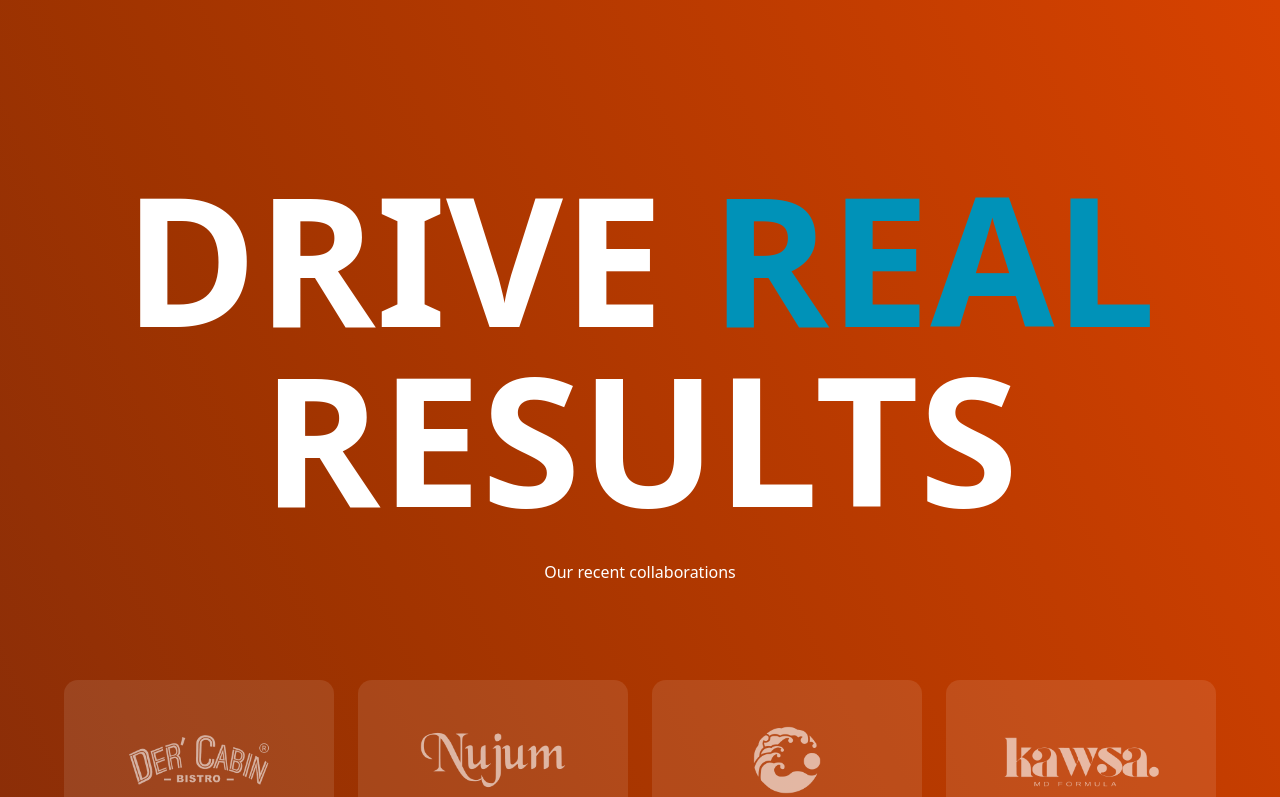
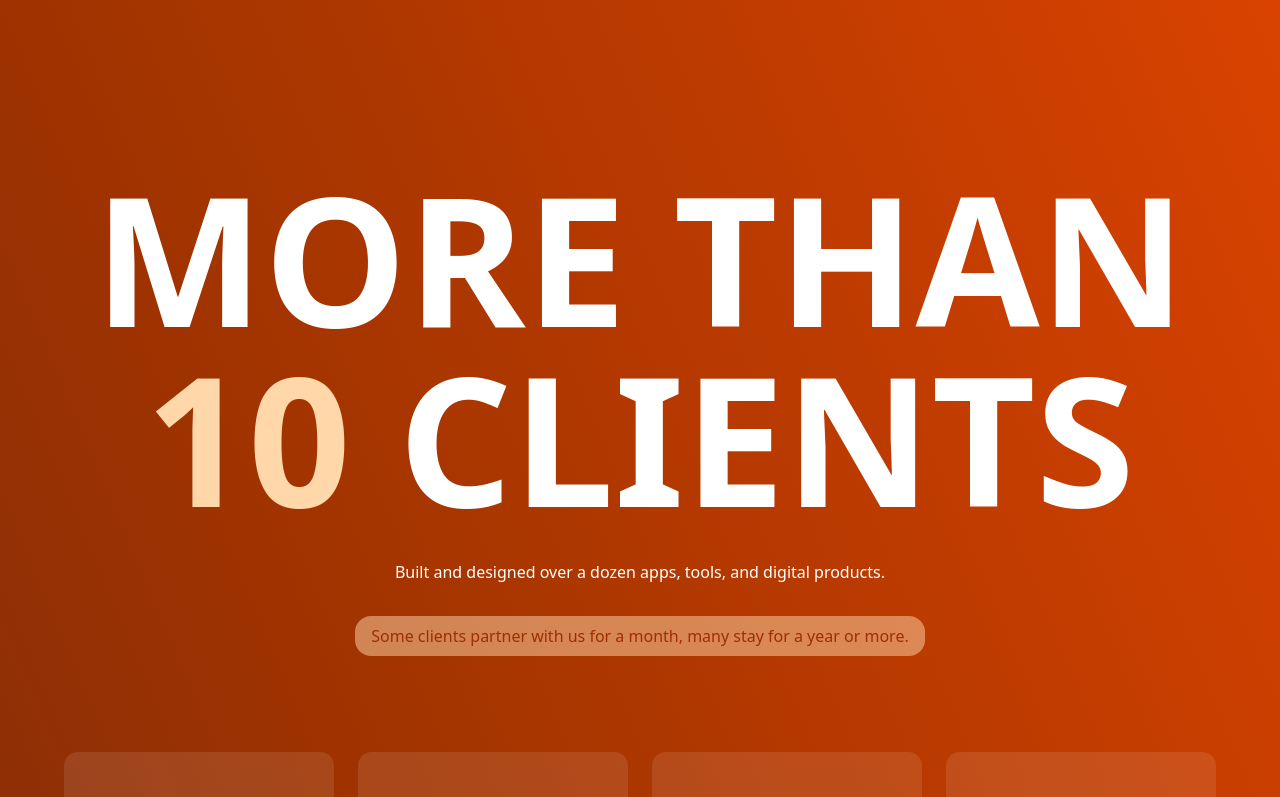
Before and after one commit to citrusarc/citrus-arc-studio-website, a Next.js app: page / in a window 1280 px wide. Shown: the part 1360-2157 px from the top of the page. Built offline with nearby package versions, Linux system fonts and the light colour scheme.

Commit message:
update landing page

```diff
--- a/components/sections/Overview.tsx
+++ b/components/sections/Overview.tsx
@@ -1,5 +1,8 @@
+"use client";
+
 import Image from "next/image";
 import Link from "next/link";
+import CountUp from "@/components/ui/CountUp";
 
 const images = [
   {
@@ -32,14 +35,28 @@ const images = [
 export default function OverviewSection() {
   return (
     <section className="flex flex-col gap-16 sm:gap-24 px-4 py-24 sm:py-64 items-center text-center text-white">
-      <div className="flex flex-col gap-4 sm:gap-8">
-        <h2 className="text-6xl sm:text-[180px] font-bold">
-          DRIVE <span className="text-cyan-600">REAL</span> RESULTS
+      <div className="flex flex-col gap-4 sm:gap-8 items-center">
+        <h2 className="text-5xl sm:text-[180px] font-bold">
+          MORE THAN <br />
+          <CountUp
+            from={0}
+            to={10}
+            separator=","
+            direction="up"
+            duration={1}
+            className="count-up-text text-orange-200"
+          />
+          <span> CLIENTS</span>
         </h2>
-        <div>
-          <p>Our recent collaborations</p>
-        </div>
+        <p>
+          Built and designed over a dozen apps, tools, and digital products.
+        </p>
+        <p className="px-4 py-2 w-fit rounded-2xl text-orange-800 bg-orange-200/50">
+          Some clients partner with us for a month, many stay for a year or
+          more.
+        </p>
       </div>
+
       <div className="grid grid-cols-2 sm:grid-cols-4 gap-6 w-full max-w-6xl">
         {images.map((item, index) => {
           const href = item.href || item.fallback || "#";
@@ -62,6 +79,7 @@ export default function OverviewSection() {
           );
         })}
       </div>
+      <p>and many more...</p>
     </section>
   );
 }
--- /dev/null
+++ b/components/ui/CountUp.tsx
@@ -0,0 +1,120 @@
+import { useEffect, useRef } from "react";
+import { useInView, useMotionValue, useSpring } from "motion/react";
+
+interface CountUpProps {
+  to: number;
+  from?: number;
+  direction?: "up" | "down";
+  delay?: number;
+  duration?: number;
+  className?: string;
+  startWhen?: boolean;
+  separator?: string;
+  onStart?: () => void;
+  onEnd?: () => void;
+}
+
+export default function CountUp({
+  to,
+  from = 0,
+  direction = "up",
+  delay = 0,
+  duration = 2,
+  className = "",
+  startWhen = true,
+  separator = "",
+  onStart,
+  onEnd,
+}: CountUpProps) {
+  const ref = useRef<HTMLSpanElement>(null);
+  const motionValue = useMotionValue(direction === "down" ? to : from);
+
+  const damping = 20 + 40 * (1 / duration);
+  const stiffness = 100 * (1 / duration);
+
+  const springValue = useSpring(motionValue, {
+    damping,
+    stiffness,
+  });
+
+  const isInView = useInView(ref, { once: true, margin: "0px" });
+
+  const getDecimalPlaces = (num: number): number => {
+    const str = num.toString();
+    if (str.includes(".")) {
+      const decimals = str.split(".")[1];
+      if (parseInt(decimals) !== 0) {
+        return decimals.length;
+      }
+    }
+    return 0;
+  };
+
+  const maxDecimals = Math.max(getDecimalPlaces(from), getDecimalPlaces(to));
+
+  useEffect(() => {
+    if (ref.current) {
+      ref.current.textContent = String(direction === "down" ? to : from);
+    }
+  }, [from, to, direction]);
+
+  useEffect(() => {
+    if (isInView && startWhen) {
+      if (typeof onStart === "function") {
+        onStart();
+      }
+
+      const timeoutId = setTimeout(() => {
+        motionValue.set(direction === "down" ? from : to);
+      }, delay * 1000);
+
+      const durationTimeoutId = setTimeout(() => {
+        if (typeof onEnd === "function") {
+          onEnd();
+        }
+      }, delay * 1000 + duration * 1000);
+
+      return () => {
+        clearTimeout(timeoutId);
+        clearTimeout(durationTimeoutId);
+      };
+    }
+  }, [
+    isInView,
+    startWhen,
+    motionValue,
+    direction,
+    from,
+    to,
+    delay,
+    onStart,
+    onEnd,
+    duration,
+  ]);
+
+  useEffect(() => {
+    const unsubscribe = springValue.on("change", (latest) => {
+      if (ref.current) {
+        const hasDecimals = maxDecimals > 0;
+
+        const options: Intl.NumberFormatOptions = {
+          useGrouping: !!separator,
+          minimumFractionDigits: hasDecimals ? maxDecimals : 0,
+          maximumFractionDigits: hasDecimals ? maxDecimals : 0,
+        };
+
+        const formattedNumber = Intl.NumberFormat("en-US", options).format(
+          latest
+        );
+
+        ref.current.textContent = separator
+          ? formattedNumber.replace(/,/g, separator)
+          : formattedNumber;
+      }
+    });
+
+    return () => unsubscribe();
+  }, [springValue, separator, maxDecimals]);
+
+  return <span className={className} ref={ref} />;
+}
--- a/package.json
+++ b/package.json
@@ -14,6 +14,7 @@
     "framer-motion": "^12.23.22",
     "iconoir-react": "^7.11.0",
     "lucide-react": "^0.545.0",
+    "motion": "^12.23.24",
     "next": "15.5.4",
     "react": "19.1.0",
     "react-dom": "19.1.0",
```
Also changed, not shown: 1 other file (tests, documents, lock files or other folders).
